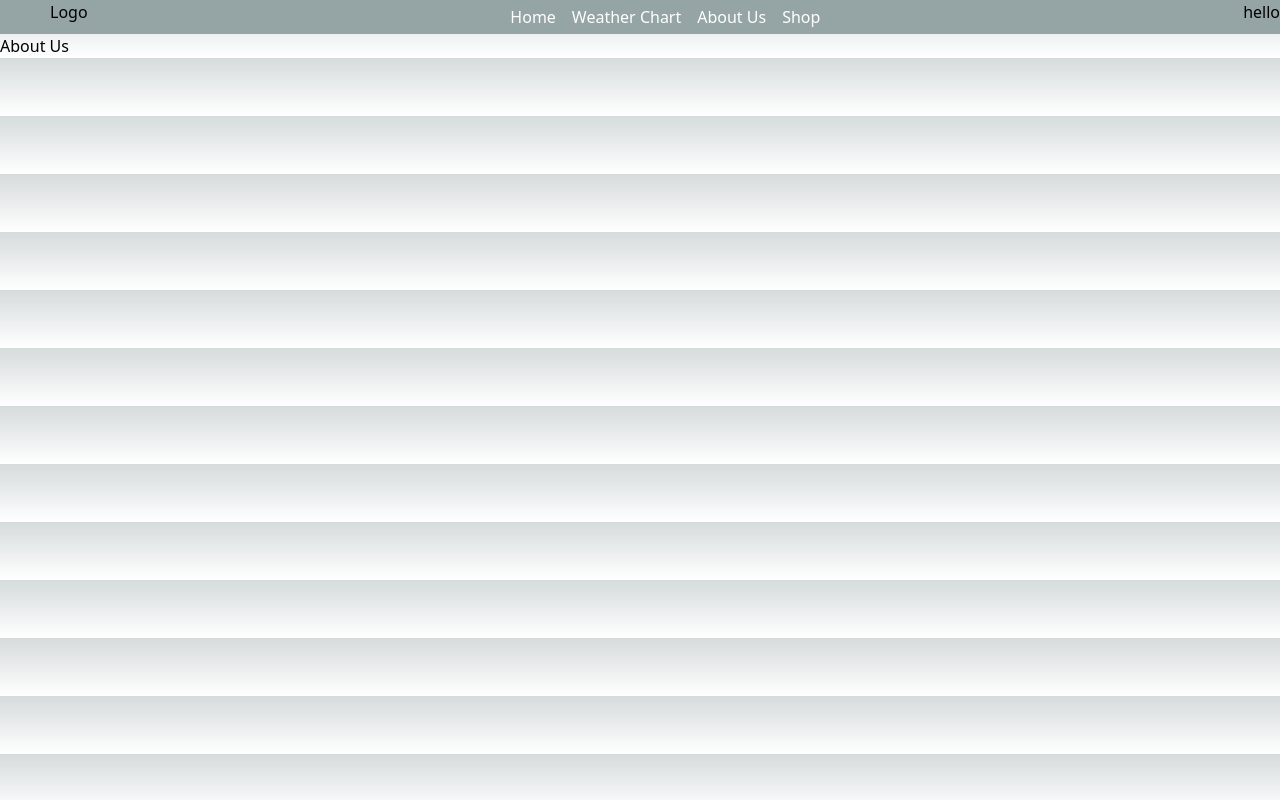
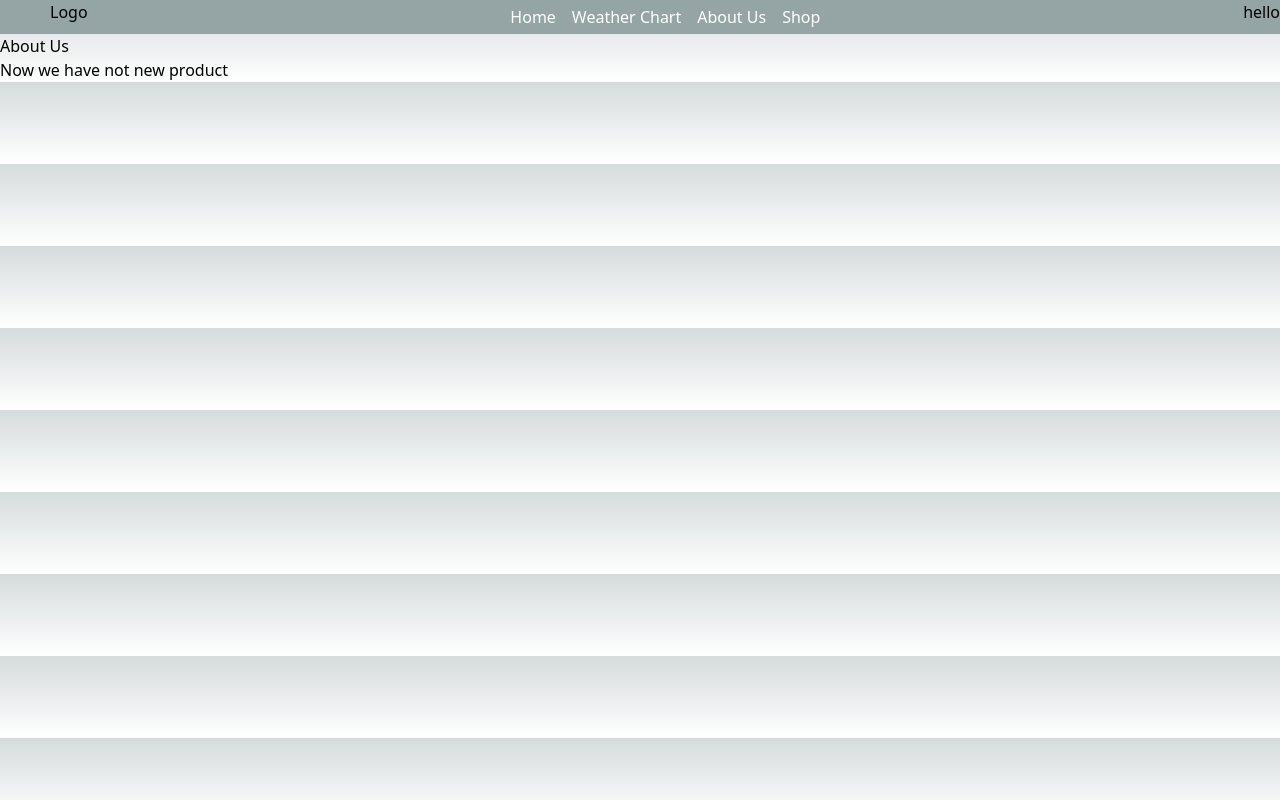
Before and after one commit to Arayik2010/New_Weather_app, a Next.js app: page /posts/about-post in a window 1280 px wide. Built offline with nearby package versions, Linux system fonts and the light colour scheme.

Commit message:
added message in About component

```diff
--- a/Components/About/AboutUs.tsx
+++ b/Components/About/AboutUs.tsx
@@ -4,6 +4,8 @@ export default function AboutUs() {
     return (
         <div>
             <h1>About Us</h1>
+
+            <h2>Now we have not new product</h2>
         </div>
     )
 }
```
